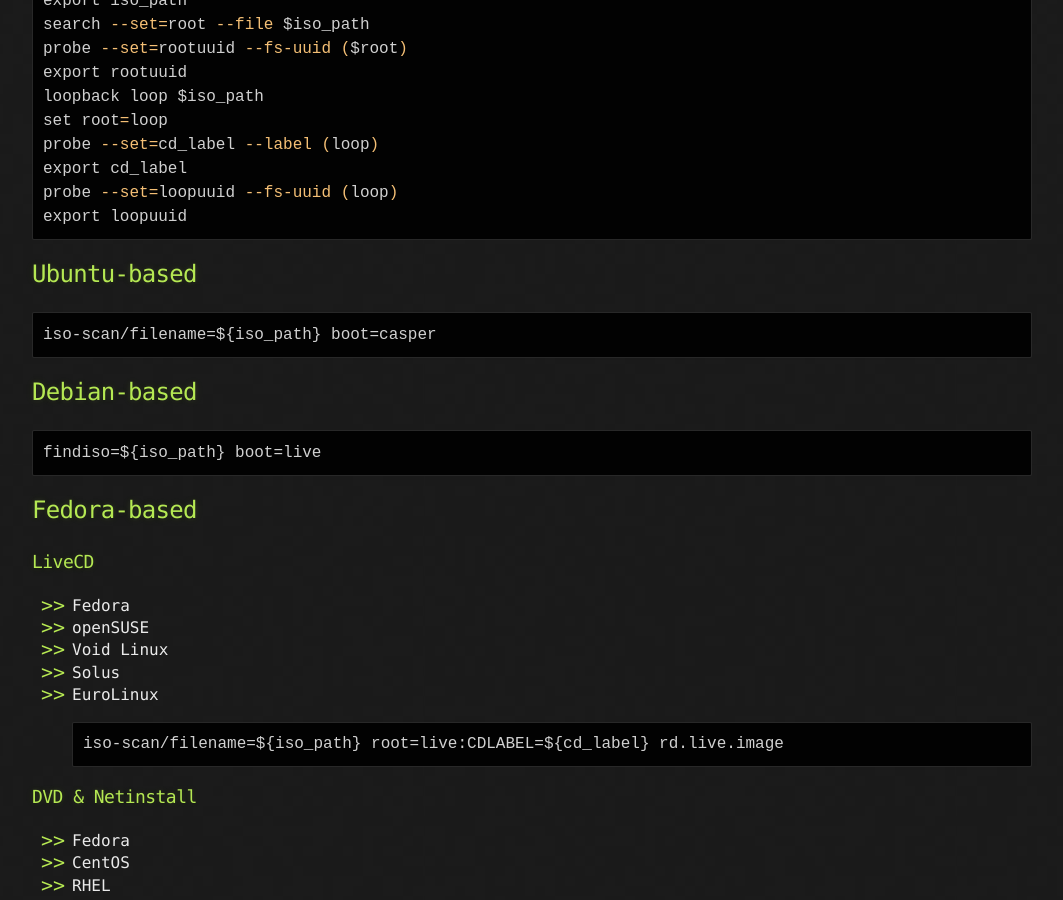
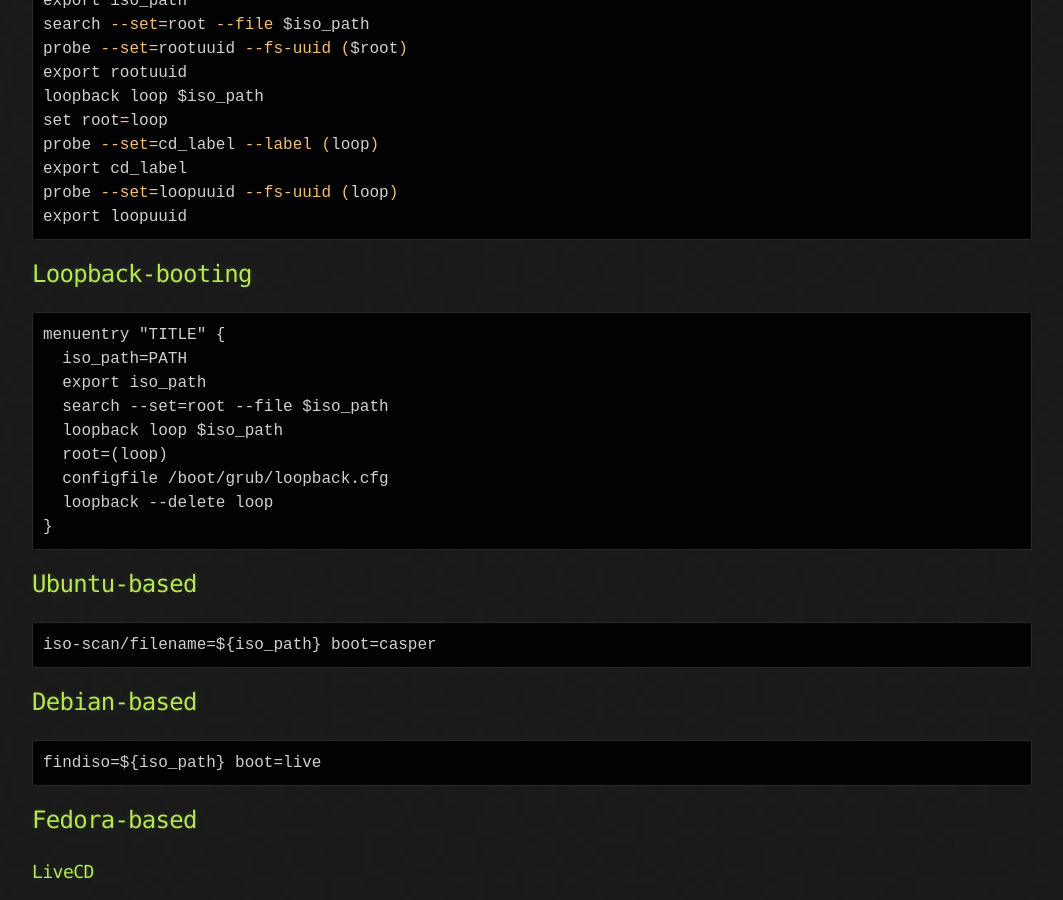
Before and after one commit to a1ive/a1ive.github.io, a Jekyll site: the page built from grub2_loopback.md, in a window 1280 px wide and 900 px high, scrolled down 599 px. Shown: the whole window, without its empty margins (108-1171 px from the left). Built offline with Jekyll 4.4.1, drawn with Linux system fonts in a browser that asks for light colours; our own code applies the rules of GitHub Pages for plain Markdown files.

Commit message:
loopback

````diff
--- a/grub2_loopback.md
+++ b/grub2_loopback.md
@@ -24,6 +24,19 @@ probe --set=cd_label --label (loop)
 export cd_label
 probe --set=loopuuid --fs-uuid (loop)
 export loopuuid
+```
+
+## Loopback-booting
+```
+menuentry "TITLE" {
+  iso_path=PATH
+  export iso_path
+  search --set=root --file $iso_path
+  loopback loop $iso_path
+  root=(loop)
+  configfile /boot/grub/loopback.cfg
+  loopback --delete loop
+}
 ```
 
 ## Ubuntu-based
````
